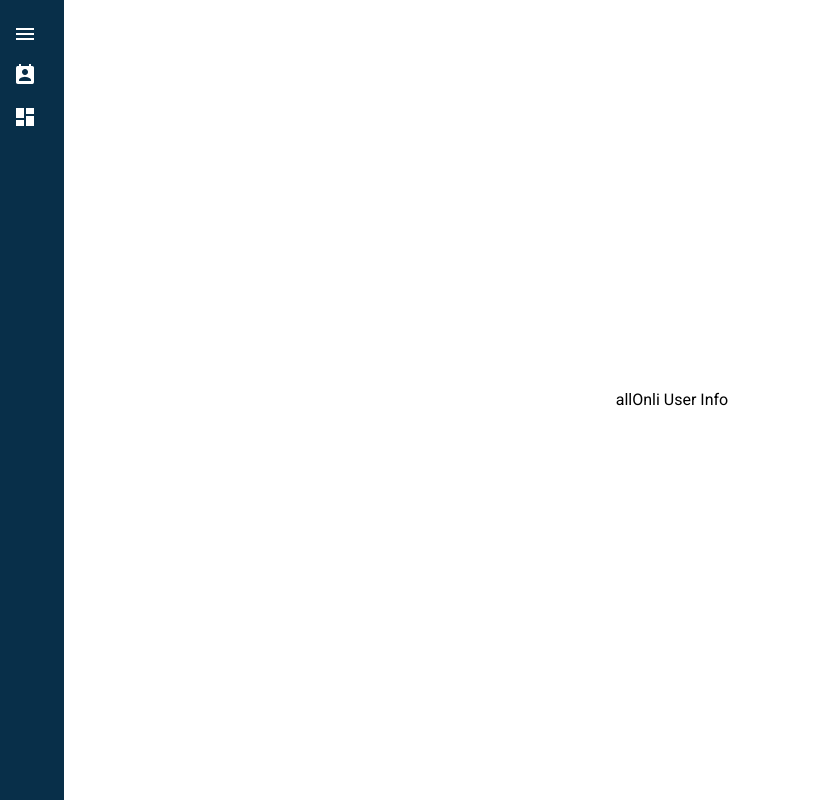
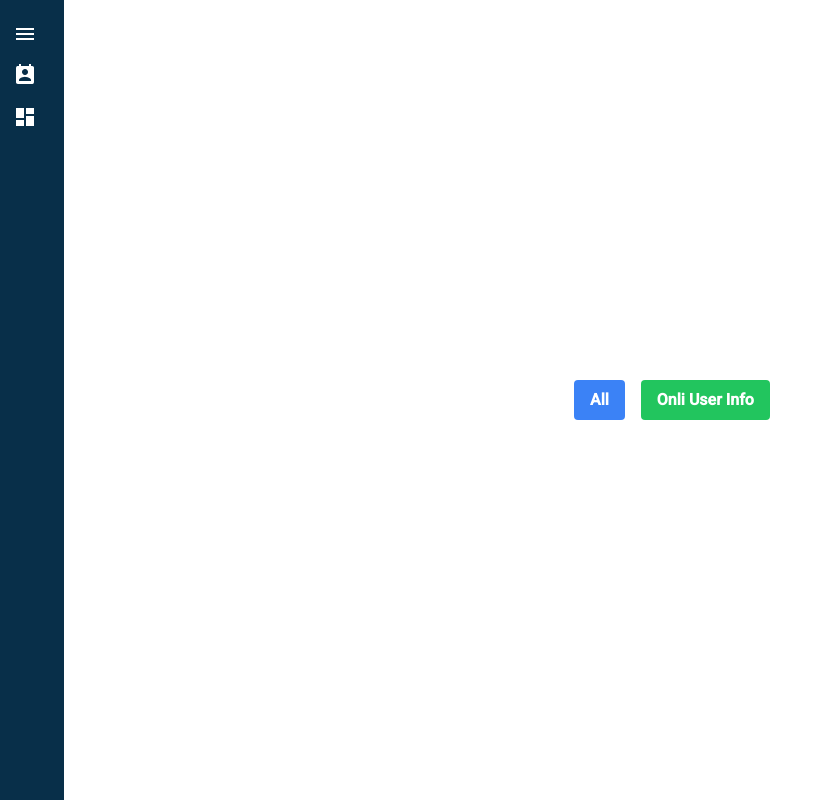
Before and after one commit to Karavarichyan/vueTest, a Vue app: page /dashboard/InfoPost in a window 1280 px wide. Shown: the whole page, without its empty margins (0-817 px from the left). Built offline with nearby package versions, Linux system fonts and the light colour scheme.

Commit message:
finshd alluser post

```diff
--- a/src/views/dashboard/AllUserInfoView.vue
+++ b/src/views/dashboard/AllUserInfoView.vue
@@ -1,16 +1,15 @@
-<!-- InfoPost.vue -->
 <template>
     <div class="container mx-auto mt-8">
-        <h1 class="text-3xl font-bold mb-4">Posts Information</h1>
-        <ul>
-          <li v-for="post in posts" :key="post.id" class="mb-4 p-4 bg-gray-100 rounded-lg">
-            <h2 class="text-xl font-semibold mb-2">{{ post.title }}</h2>
-            <p class="text-gray-700">{{ post.body }}</p>
-          </li>
-        </ul>
-      </div>
+      <h1 class="text-4xl font-bold mb-8 text-center text-gray-800">Posts Information</h1>
+      <ul class="grid grid-cols-1 md:grid-cols-2 lg:grid-cols-3 gap-8">
+        <!-- <li v-for="post in posts" :key="post.id" class="mb-8 p-6 bg-white border border-gray-300 rounded-md shadow-md hover:shadow-lg transition">
+          <h2 class="text-xl font-semibold mb-4 text-gray-900">{{ post.title }}</h2>
+          <p class="text-gray-700">{{ post.body }}</p>
+        </li> -->
+      </ul>
+    </div>
   </template>
-
+<!--
   <script setup>
   import { ref, onMounted } from 'vue';
   import axios from 'axios';
@@ -25,4 +24,4 @@
       console.error('Error fetching posts:', error);
     }
   });
-  </script>
+  </script> -->
--- a/src/views/dashboard/OnliUserInfoView.vue
+++ b/src/views/dashboard/OnliUserInfoView.vue
@@ -1,16 +1,16 @@
 <template>
     <div class="container mx-auto mt-8">
-      <h1 class="text-3xl font-bold mb-4">Users Posts Information</h1>
-      <ul>
-        <li v-for="post in userPosts" :key="post.id" class="mb-4 p-4 bg-gray-100 rounded-lg">
-          <h2 class="text-xl font-semibold mb-2">{{ post.title }}</h2>
+      <h1 class="text-4xl font-bold mb-8 text-center text-gray-800">Users Posts Information</h1>
+      <ul class="grid grid-cols-1 md:grid-cols-2 lg:grid-cols-3 gap-8">
+        <!-- <li v-for="post in userPosts" :key="post.id" class="mb-8 p-6 bg-white border border-gray-300 rounded-md shadow-md hover:shadow-lg transition">
+          <h2 class="text-xl font-semibold mb-4 text-gray-900">{{ post.title }}</h2>
           <p class="text-gray-700">{{ post.body }}</p>
-        </li>
+        </li> -->
       </ul>
     </div>
   </template>
 
-  <script setup>
+  <!-- <script setup>
   import { ref, onMounted } from 'vue';
   import axios from 'axios';
 
@@ -32,4 +32,4 @@
       console.error('Error:', error);
     }
   });
-  </script>
+  </script> -->
--- a/src/views/dashboard/PostUserView.vue
+++ b/src/views/dashboard/PostUserView.vue
@@ -1,10 +1,24 @@
-<template>
-
-  <div></div>
+<!-- <template>
+  <div>
     <router-link to="/dashboard/InfoPostAll">
       <button>all</button>
     </router-link>
     <router-link to="/dashboard/InfoPostOnliU">
       <button>Onli User Info</button>
     </router-link>
+  </div>
+</template> -->
+<template>
+    <div class="flex space-x-4">
+      <router-link to="/dashboard/InfoPostAll">
+        <button class="bg-blue-500 hover:bg-blue-700 text-white font-bold py-2 px-4 rounded">
+          All
+        </button>
+      </router-link>
+      <router-link to="/dashboard/InfoPostOnliU">
+        <button class="bg-green-500 hover:bg-green-700 text-white font-bold py-2 px-4 rounded">
+          Onli User Info
+        </button>
+      </router-link>
+    </div>
   </template>
```
Lines whose indentation alone changed are shown as unchanged.
